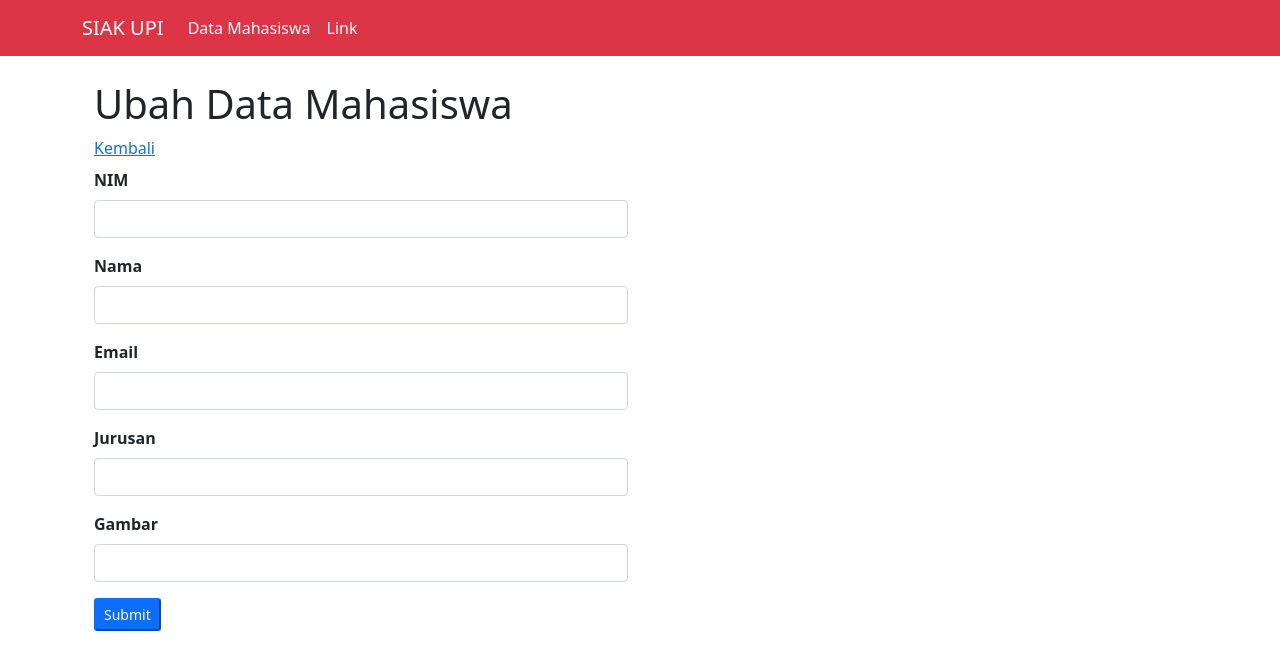
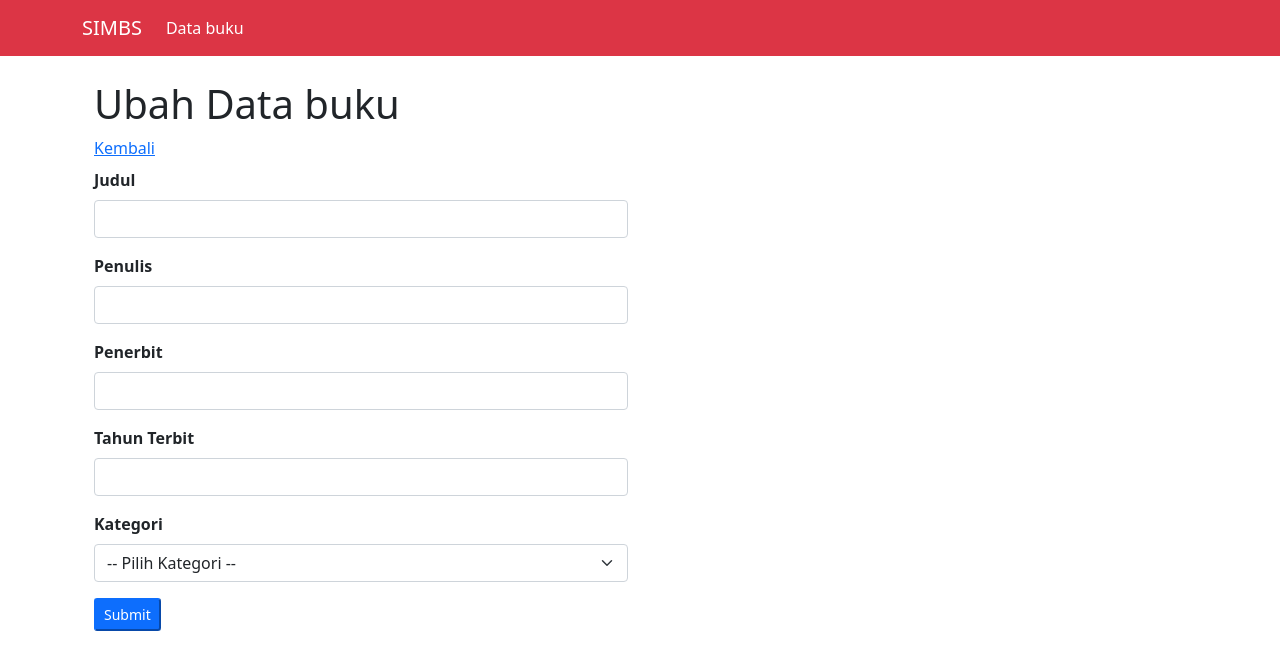
Before and after one commit to sitishofa16-glitch/ujikom-promnet, a PHP site: page /ubah_data.php?id=1 in a window 1280 px wide. Shown: the top 670 px of the page. Run offline with PHP 8.4, Linux system fonts and the light colour scheme; data that the repository does not hold is empty.

Commit message:
Update ubah_data.php

```diff
--- a/ubah_data.php
+++ b/ubah_data.php
@@ -7,10 +7,14 @@
     $id = $_GET['id'];
 
 
-    $query = query("SELECT * FROM buku WHERE id_buku = $id_buku")[0];
-    // echo "<pre>";
-    // var_dump($query);
-    // echo "</pre>";
+    $query = query("
+    SELECT b.*, k.nama_kategori
+    FROM buku b
+    LEFT JOIN kategori k ON b.id_kategori = k.id_kategori
+    WHERE b.id_buku = $id
+")[0];
+
+
     $buku = $query;
 
 
@@ -40,8 +44,6 @@
 ?>
 
 
-
-
 <!DOCTYPE html>
 <html lang="en">
 <head>
@@ -56,17 +58,14 @@
     <!-- NAVBAR SECTION START  -->
     <nav class="navbar navbar-expand-lg navbar-light white bg-danger">
         <div class="container">
-            <a class="navbar-brand text-white" href="#">SIAK UPI</a>
+            <a class="navbar-brand text-white" href="#">SIMBS</a>
             <button class="navbar-toggler" type="button" data-bs-toggle="collapse" data-bs-target="#navbarSupportedContent" aria-controls="navbarSupportedContent" aria-expanded="false" aria-label="Toggle navigation">
             <span class="navbar-toggler-icon"></span>
             </button>
             <div class="collapse navbar-collapse" id="navbarSupportedContent">
             <ul class="navbar-nav me-auto mb-2 mb-lg-0">
                 <li class="nav-item">
-                <a class="nav-link active text-white" aria-current="page" href="#">Data Mahasiswa</a>
-                </li>
-                <li class="nav-item">
-                <a class="nav-link text-white" href="#">Link</a>
+                <a class="nav-link active text-white" aria-current="page" href="#">Data buku</a>
                 </li>
             </ul>
             </div>
@@ -76,43 +75,60 @@
 
     <div class="p-4 container">
         <div class="row">
-            <h1 class="mb-2">Ubah Data Mahasiswa</h1>
+            <h1 class="mb-2">Ubah Data buku</h1>
             <a href="index.php" class="mb-2">Kembali</a>
             <div class="col-md-6">
                 <!-- <form action="" method="POST" enctype="multipart/form-data"> -->
                <form action="" method="POST">
-                    <!-- input text bayangan -->
-                    <input type="hidden" class="form-control" name="id" id="id" value="<?= $mahasiswa['id'] ?>" autocomplete="off">
+    <input type="hidden" name="id_buku" value="<?= $buku['id_buku'] ?>">
 
     <div class="mb-3">
-                        <label class="form-label fw-bold">NIM</label>
-                        <input type="text" class="form-control" name="nim" id="nim" value="<?= $mahasiswa['nim'] ?>" autocomplete="off">
+        <label class="form-label fw-bold">Judul</label>
+        <input type="text" class="form-control" name="judul" value="<?= $buku['judul'] ?>" autocomplete="off">
     </div>
+
     <div class="mb-3">
-                        <label class="form-label fw-bold">Nama</label>
-                        <input type="text" class="form-control" name="nama" id="nama" value="<?= $mahasiswa['nama'] ?>" autocomplete="off">
+        <label class="form-label fw-bold">Penulis</label>
+        <input type="text" class="form-control" name="penulis" value="<?= $buku['penulis'] ?>" autocomplete="off">
     </div>
+
     <div class="mb-3">
-                        <label class="form-label fw-bold">Email</label>
-                        <input type="text" class="form-control" name="email" id="email" value="<?= $mahasiswa['email'] ?>" autocomplete="off">
+        <label class="form-label fw-bold">Penerbit</label>
+        <input type="text" class="form-control" name="penerbit" value="<?= $buku['penerbit'] ?>" autocomplete="off">
     </div>
+
     <div class="mb-3">
-                        <label class="form-label fw-bold">Jurusan</label>
-                        <input type="text" class="form-control" name="jurusan" id="jurusan" value="<?= $mahasiswa['jurusan'] ?>" autocomplete="off">
+        <label class="form-label fw-bold">Tahun Terbit</label>
+        <input type="text" class="form-control" name="tahun_terbit" value="<?= $buku['tahun_terbit'] ?>" autocomplete="off">
     </div>
+
         <div class="mb-3">
-                        <label class="form-label fw-bold">Gambar</label>
-                        <input type="text" class="form-control" name="gambar" id="gambar" value="<?= $mahasiswa['gambar'] ?>" autocomplete="off">
+        <label class="form-label fw-bold">Kategori</label>
+                    <select name="id_kategori" class="form-select" required>
+                        <option value="">-- Pilih Kategori --</option>
+                        <option value="">Fiksi</option>
+                        <option value="">Non-Fiksi</option>
+                        <option value="">Pendidikan</option>
+                        <option value="">Teknologi</option>
+                        <option value="">Bisnis</option>
+                        <option value="">Kesehatan</option>
+                        <option value="">Agama</option>
+                        <option value="">Anak-anak</option>
+                        <option value="">Komik</option>
+                        <option value="">Referensi</option>
+                        <?php foreach ($kategori as $row): ?>
+                            <option value="<?= $row['id_kategori']; ?>" <?= $row['id_kategori'] == $buku['id_kategori'] ? 'selected' : ''; ?>>
+                                <?= htmlspecialchars($row['nama_kategori']); ?>
+                            </option>
+                        <?php endforeach; ?>
+                    </select>
     </div>
+
+
     <div class="mb-3">
         <button type="submit" name="tombol_submit" class="btn-sm btn-primary">Submit</button>
     </div>
 </form>
-            </div>
-        </div>
-    </div>
-
-
 
 
 <script src="https://cdn.jsdelivr.net/npm/bootstrap@5.0.2/dist/js/bootstrap.bundle.min.js" integrity="sha384-MrcW6ZMFYlzcLA8Nl+NtUVF0sA7MsXsP1UyJoMp4YLEuNSfAP+JcXn/tWtIaxVXM" crossorigin="anonymous"></script>
```
Lines whose indentation alone changed are shown as unchanged.
